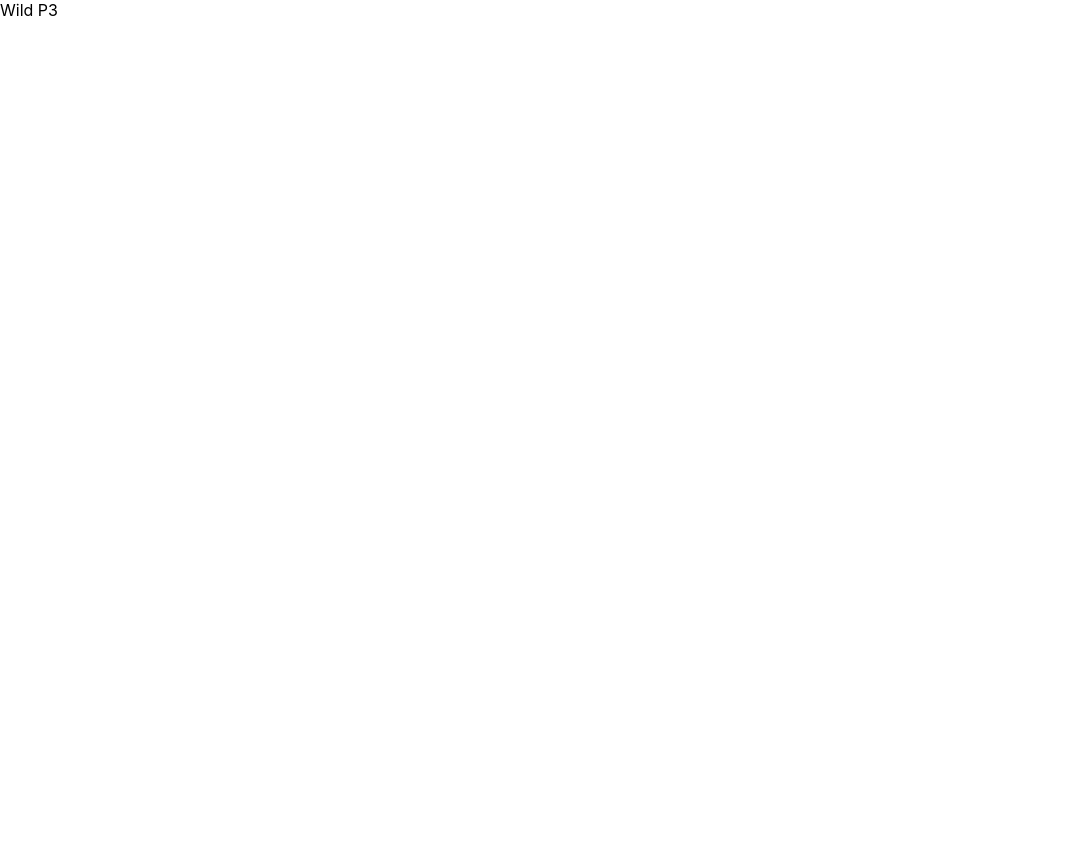
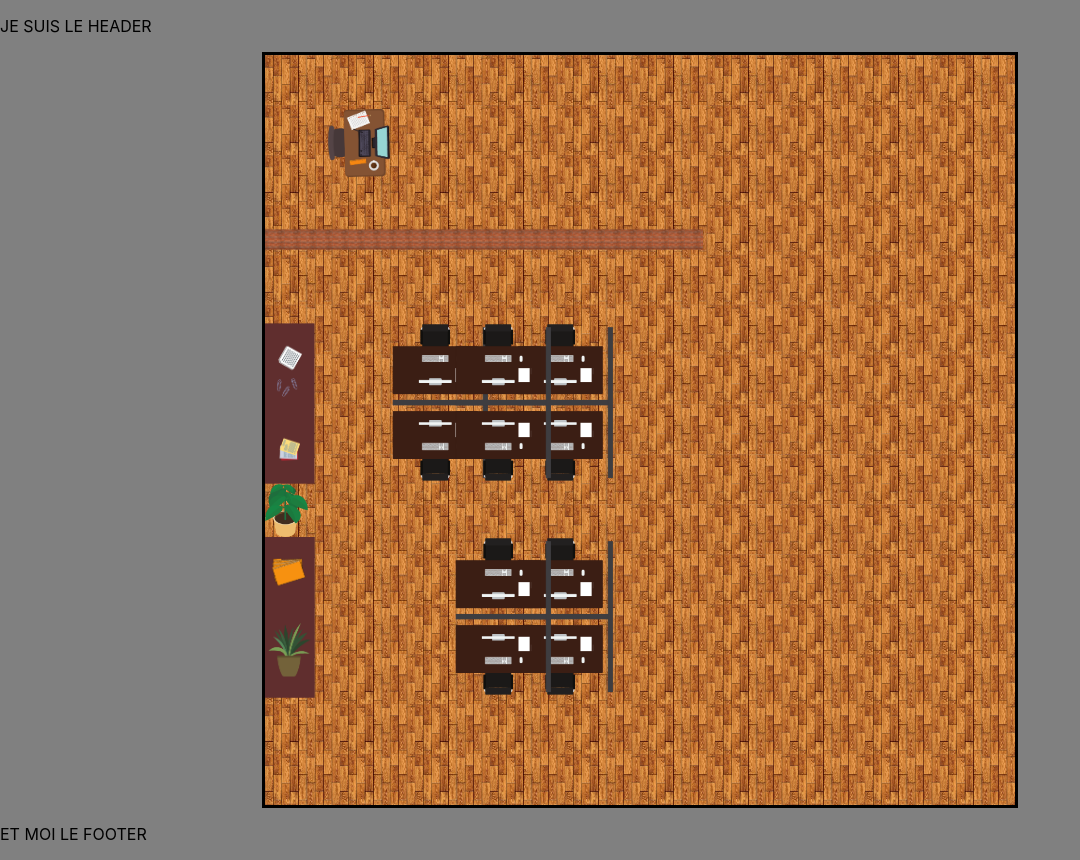
Before and after one commit to Rom-mtl/linkOffice-front, a React app: page / in a window 1280 px wide. Shown: the whole page, without its empty margins (0-1080 px from the left). Before the commit the page ends 800 px from the top, so only its background shows below. Built offline with nearby package versions, Linux system fonts and the light colour scheme.

Commit message:
first step with grid done

```diff
--- a/src/components/App.js
+++ b/src/components/App.js
@@ -1,7 +1,16 @@
 import './App.css';
+import Board from './board/Board';
+import Footer from './Footer/Footer';
+import Header from './Header/Header';
 
 function App() {
-  return <div className="App">Wild P3</div>;
+  return (
+    <div className="App">
+      <Header />
+      <Board />
+      <Footer />
+    </div>
+  );
 }
 
 export default App;
--- /dev/null
+++ b/src/components/Footer/Footer.js
@@ -0,0 +1,12 @@
+import React from 'react';
+import './Footer.css';
+
+const Footer = () => {
+  return (
+    <footer>
+      <p>ET MOI LE FOOTER</p>
+    </footer>
+  );
+};
+
+export default Footer;
--- /dev/null
+++ b/src/components/Header/Header.js
@@ -0,0 +1,12 @@
+import React from 'react';
+import './Header.css';
+
+const Header = () => {
+  return (
+    <header>
+      <p>JE SUIS LE HEADER </p>
+    </header>
+  );
+};
+
+export default Header;
--- /dev/null
+++ b/src/components/board/Board.css
@@ -0,0 +1,84 @@
+.wrapper {
+  margin: auto;
+  background-image: url('../../images/parquet2.jpeg');
+  background-size: 10%;
+  background-repeat: repeat;
+  display: grid;
+  height: 750px;
+  width: 750px;
+  grid-template-columns: repeat(12, 1fr);
+  grid-auto-rows: auto;
+  background-color: lightblue;
+  grid-template-rows: repeat(14, 1fr);
+  border: solid;
+}
+.one {
+  grid-column: 1 / 3;
+  grid-row: 6 / 9;
+  background-image: url('../../images/meuble1.png');
+  background-size: contain;
+  background-repeat: no-repeat;
+}
+.two {
+  grid-column: 3 / 6;
+  grid-row: 6 / 9;
+  background-image: url('../../images/bureau.png');
+  background-size: contain;
+  background-repeat: no-repeat;
+}
+.three {
+  grid-column: 5 / 8;
+  grid-row: 6 / 9;
+  background-image: url('../../images/bureau.png');
+  background-size: contain;
+  background-repeat: no-repeat;
+}
+.four {
+  grid-column: 4 / 7;
+  grid-row: 6 / 9;
+  background-image: url('../../images/bureau.png');
+  background-size: contain;
+  background-repeat: no-repeat;
+}
+.five {
+  grid-column: 5 / 8;
+  grid-row: 10 / 13;
+  background-image: url('../../images/bureau.png');
+  background-size: contain;
+  background-repeat: no-repeat;
+}
+.six {
+  grid-column: 4 / 7;
+  grid-row: 10 / 13;
+  background-image: url('../../images/bureau.png');
+  background-size: contain;
+  background-repeat: no-repeat;
+}
+.seven {
+  grid-column: 1 / 3;
+  grid-row: 10 / 13;
+  background-image: url('../../images/meuble2.png');
+  background-size: contain;
+  background-repeat: no-repeat;
+}
+.height {
+  grid-column: 1 / 3;
+  grid-row: 9 / 10;
+  background-image: url('../../images/plante1.png');
+  background-size: contain;
+  background-repeat: no-repeat;
+}
+.nine {
+  grid-column: 1 / 8;
+  grid-row: 4 / 5;
+  background-image: url('../../images/brique.png');
+  background-size: contain;
+  background-repeat: repeat;
+}
+.ten {
+  grid-column: 2 /3;
+  grid-row: 2 / 4;
+  background-image: url('../../images/bureauChef.png');
+  background-size: contain;
+  background-repeat: no-repeat;
+}
--- /dev/null
+++ b/src/components/board/Board.js
@@ -0,0 +1,21 @@
+import React from 'react';
+import './Board.css';
+
+const Board = () => {
+  return (
+    <div className="wrapper">
+      <div className="one" />
+      <div className="two" />
+      <div className="three" />
+      <div className="four" />
+      <div className="five" />
+      <div className="six" />
+      <div className="seven" />
+      <div className="height" />
+      <div className="nine" />
+      <div className="ten" />
+    </div>
+  );
+};
+
+export default Board;
--- a/src/index.css
+++ b/src/index.css
@@ -1,4 +1,5 @@
 body {
+  background-color: grey;
   margin: 0;
   font-family: -apple-system, BlinkMacSystemFont, 'Segoe UI', 'Roboto', 'Oxygen',
     'Ubuntu', 'Cantarell', 'Fira Sans', 'Droid Sans', 'Helvetica Neue',
```
Also changed, not shown: src/components/Footer/Footer.css (added), src/components/Header/Header.css (added), src/images/brique.png (added), src/images/bureau.png (added), src/images/bureauChef.png (added), src/images/meuble1.png (added), src/images/meuble2.png (added), src/images/parquet.jpg (added), src/images/parquet2.jpeg (added), src/images/plante1.png (added), 2 other files.
